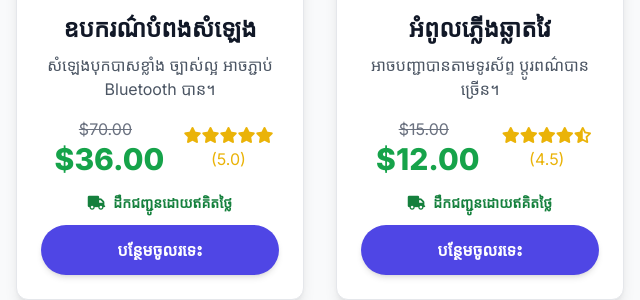
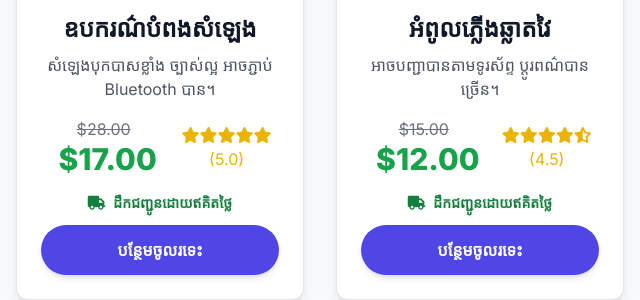
Before and after one commit to nangradeth168/sp-e-store.github.io, a plain HTML site: page index.html in a window 1280 px wide. Shown: the part 1488-1788 px from the top of the page, 0-640 px from the left. Drawn offline with nearby package versions, Linux system fonts and the light colour scheme.

Commit message:
Update index.html

```diff
--- a/index.html
+++ b/index.html
@@ -354,8 +354,8 @@
                         <p class="text-gray-600 mb-4" data-i18n="product5.description">សំឡេងបុកបាសខ្លាំង ច្បាស់ល្អ អាចភ្ជាប់ Bluetooth បាន។</p>
                         <div class="flex justify-between items-center mb-4">
                             <div>
-                                <span class="text-gray-500 line-through mr-2">$70.00</span>
-                                <span class="text-3xl font-extrabold text-green-600">$36.00</span>
+                                <span class="text-gray-500 line-through mr-2">$28.00</span>
+                                <span class="text-3xl font-extrabold text-green-600">$17.00</span>
                             </div>
                             <span class="text-yellow-500">
                                 <i class="fas fa-star"></i><i class="fas fa-star"></i><i class="fas fa-star"></i><i class="fas fa-star"></i><i class="fas fa-star"></i> (5.0)
```
